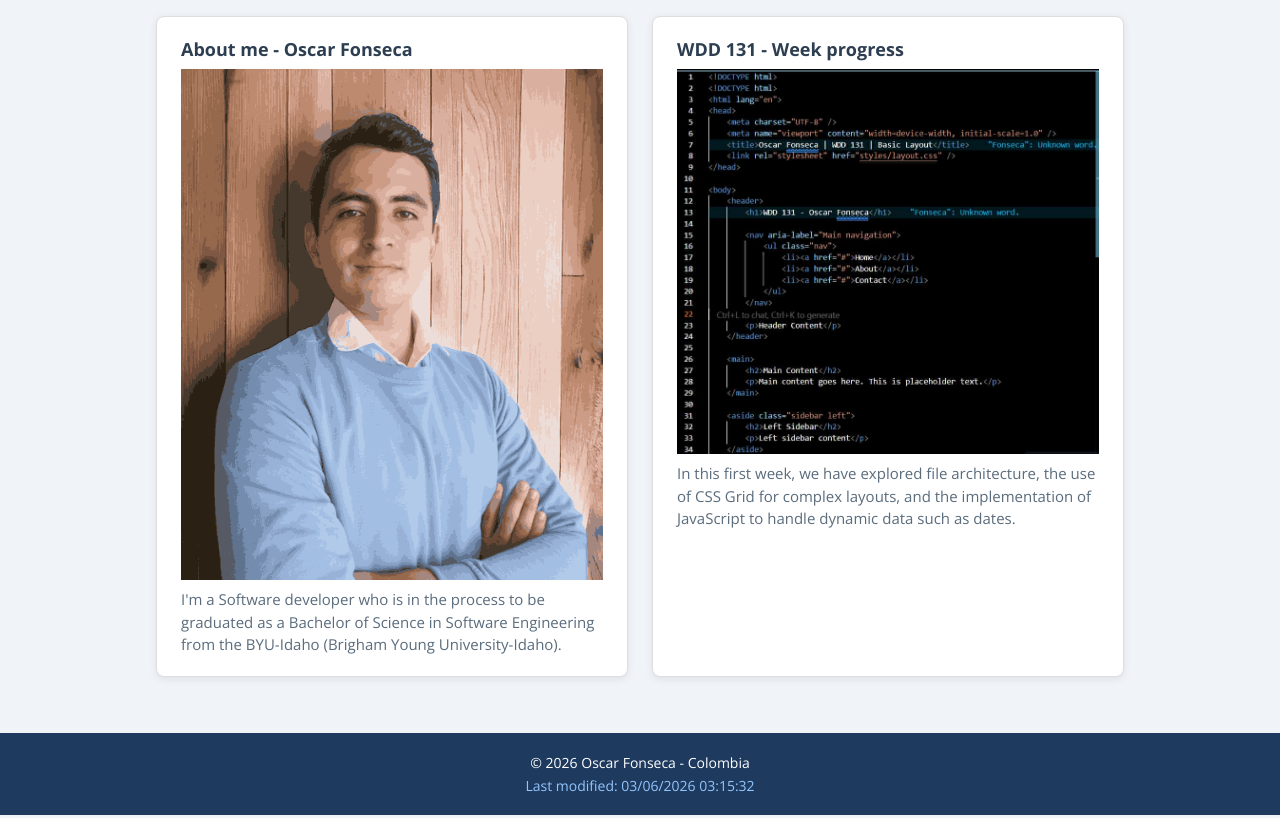
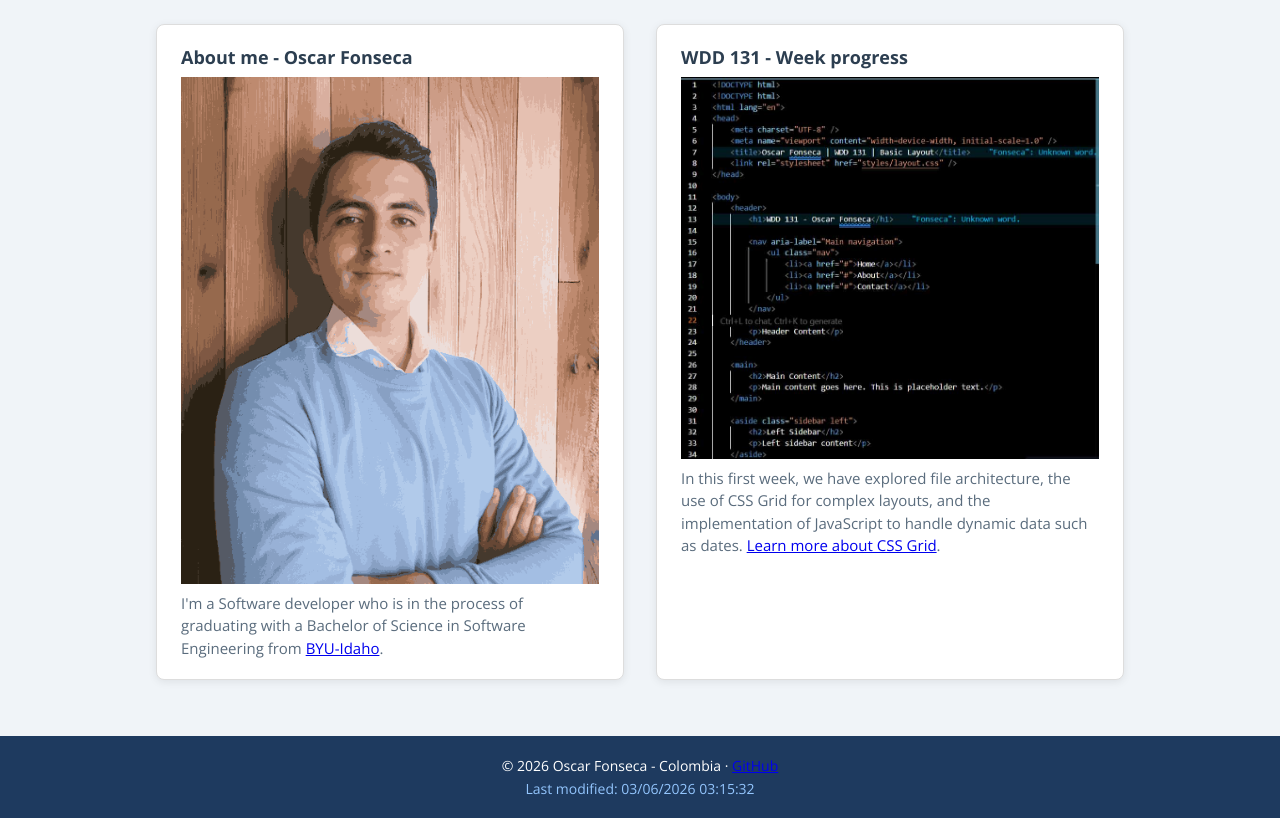
Before and after one commit to ofonsecam/wdd131, a plain HTML site: page index.html in a window 1280 px wide. Shown: the part 171-989 px from the top of the page. Drawn offline with nearby package versions, Linux system fonts and the light colour scheme.

Commit message:
Final version for W01 Assignment

```diff
--- a/index.html
+++ b/index.html
@@ -4,8 +4,11 @@
   <meta charset="UTF-8">
   <meta name="viewport" content="width=device-width, initial-scale=1.0">
   <meta name="author" content="Oscar Fonseca">
-  <meta name="description" content="WDD 131 - Dynamic Web Fundamentals course home page by Oscar Fonseca">
+  <meta name="description" content="WDD 131 – Dynamic Web Fundamentals – Oscar Fonseca – Course home page providing a summary of my software development progress and resources.">
   <title>WDD 131 – Dynamic Web Fundamentals – Oscar Fonseca</title>
+  <link rel="preconnect" href="https://fonts.googleapis.com">
+  <link rel="preconnect" href="https://fonts.gstatic.com" crossorigin>
+  <link rel="stylesheet" href="https://fonts.googleapis.com/css2?family=Open+Sans:wght@400;600;700&display=swap">
   <link rel="stylesheet" href="styles/base.css">
   <script src="scripts/getdates.js" defer></script>
 </head>
@@ -27,17 +30,17 @@
     <section class="card">
       <h2>About me - Oscar Fonseca</h2>
       <img src="images/oscar.png" alt="Oscar Fonseca" loading="lazy">
-      <p>I'm a Software developer who is in the process to be graduated as a Bachelor of Science in Software Engineering from the BYU-Idaho (Brigham Young University-Idaho).</p>
+      <p>I'm a Software developer who is in the process of graduating with a Bachelor of Science in Software Engineering from <a href="https://www.byui.edu/" target="_blank" rel="noopener">BYU-Idaho</a>.</p>
     </section>
     <section class="card">
       <h2>WDD 131 - Week progress</h2>
       <img src="images/wdd131-week1.jpg" alt="WDD 131 - Week 1" loading="lazy">
-      <p>In this first week, we have explored file architecture, the use of CSS Grid for complex layouts, and the implementation of JavaScript to handle dynamic data such as dates.</p>
+      <p>In this first week, we have explored file architecture, the use of CSS Grid for complex layouts, and the implementation of JavaScript to handle dynamic data such as dates. <a href="https://developer.mozilla.org/en-US/docs/Web/CSS/CSS_Grid_Layout" target="_blank" rel="noopener">Learn more about CSS Grid</a>.</p>
     </section>
   </main>
 
   <footer>
-    <p>&copy; <span id="currentyear"></span> Oscar Fonseca - Colombia</p>
+    <p>&copy; <span id="currentyear"></span> Oscar Fonseca - Colombia · <a href="https://github.com/ofonsecam/wdd131" target="_blank" rel="noopener">GitHub</a></p>
     <p id="lastModified"></p>
   </footer>
 
--- a/styles/base.css
+++ b/styles/base.css
@@ -1,5 +1,3 @@
-@import url('https://fonts.googleapis.com/css2?family=Open+Sans:wght@400;600;700&display=swap');
-
 /* --- Professional color palette --- */
 :root {
   --header-bg: #1e3a5f;
@@ -75,12 +73,13 @@ main {
   padding: 1.5rem 1rem;
   display: grid;
   grid-template-columns: repeat(auto-fit, minmax(350px, 1fr));
-  gap: 1.5rem;
+  gap: 2rem;
 }
 
 main h1 {
   grid-column: 1 / -1;
   text-align: center;
+  justify-self: center;
   color: var(--text-primary);
   margin: 0 0 0.5rem 0;
   font-size: 1.75rem;
```
